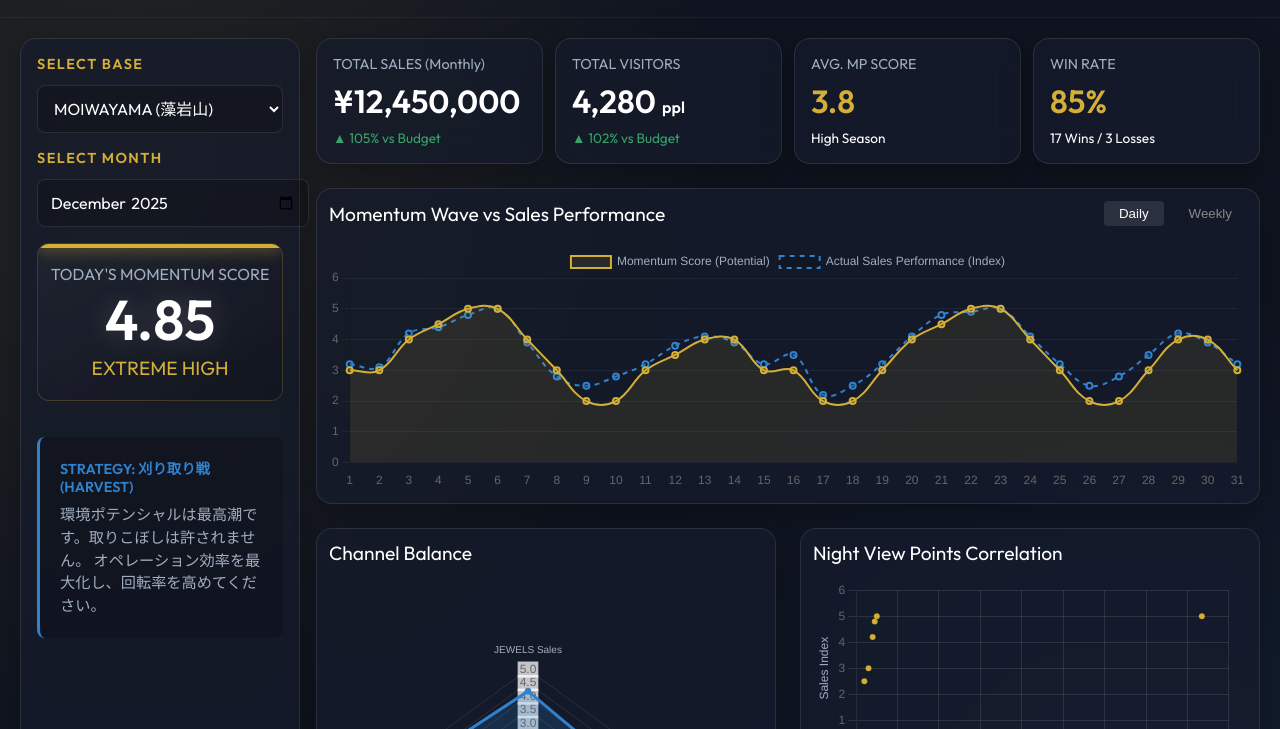
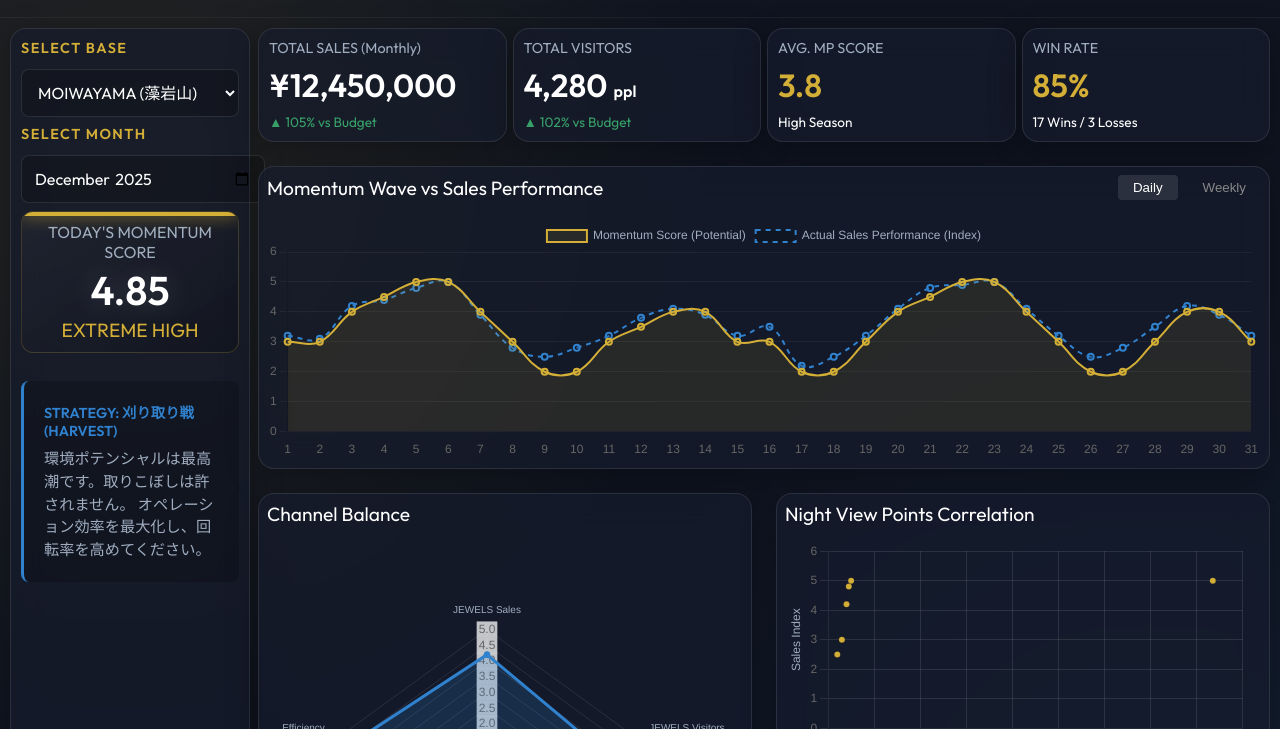
Before and after one commit to wearemssatoshi/momentum-peaks, a plain HTML site: page MomentumPeaks_Dashboard.html in a window 1280 px wide. Shown: the part 71-800 px from the top of the page. Drawn offline with nearby package versions, Linux system fonts and the light colour scheme; animation ran at ten frames a second.

Commit message:
Extreme compact

```diff
--- a/MomentumPeaks_Dashboard.html
+++ b/MomentumPeaks_Dashboard.html
@@ -84,11 +84,11 @@
 
         /* Main Grid */
         main {
-            padding: 20px;
+            padding: 10px;
             display: grid;
-            grid-template-columns: 280px 1fr;
+            grid-template-columns: 240px 1fr;
             grid-template-rows: auto 1fr;
-            gap: 16px;
+            gap: 8px;
             max-width: 1600px;
             margin: 0 auto;
             width: 100%;
@@ -98,10 +98,10 @@
         /* Sidebar / Controls */
         .controls-panel {
             grid-row: 1 / -1;
-            padding: 16px;
+            padding: 10px;
             display: flex;
             flex-direction: column;
-            gap: 16px;
+            gap: 8px;
         }
 
         .control-group h3 {
@@ -135,7 +135,7 @@
         /* Score Card (Big MP Display) */
         .score-card {
             text-align: center;
-            padding: 20px 12px;
+            padding: 10px 8px;
             background: linear-gradient(145deg, rgba(255, 255, 255, 0.03) 0%, rgba(0, 0, 0, 0.2) 100%);
             border-radius: 12px;
             border: 1px solid rgba(212, 175, 55, 0.2);
@@ -161,7 +161,7 @@
         }
 
         .mp-value {
-            font-size: 3.5rem;
+            font-size: 2.5rem;
             font-weight: 600;
             color: var(--text-primary);
             line-height: 1;
@@ -200,11 +200,11 @@
         .metrics-row {
             display: grid;
             grid-template-columns: repeat(4, 1fr);
-            gap: 12px;
+            gap: 6px;
         }
 
         .metric-card {
-            padding: 16px;
+            padding: 10px;
             display: flex;
             flex-direction: column;
             justify-content: space-between;
@@ -238,8 +238,8 @@
 
         /* Main Chart Area */
         .chart-panel {
-            padding: 12px;
-            min-height: 200px;
+            padding: 8px;
+            min-height: 150px;
         }
 
         .chart-header {
```
